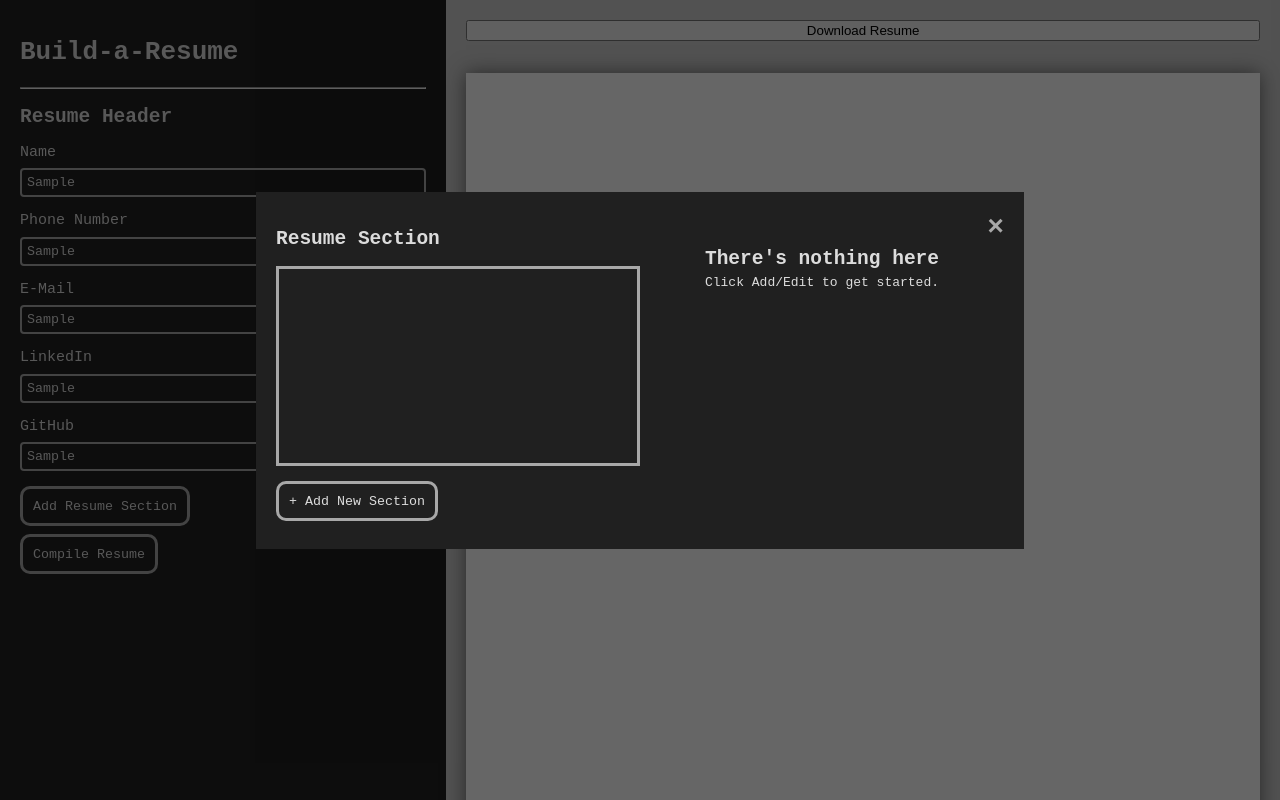
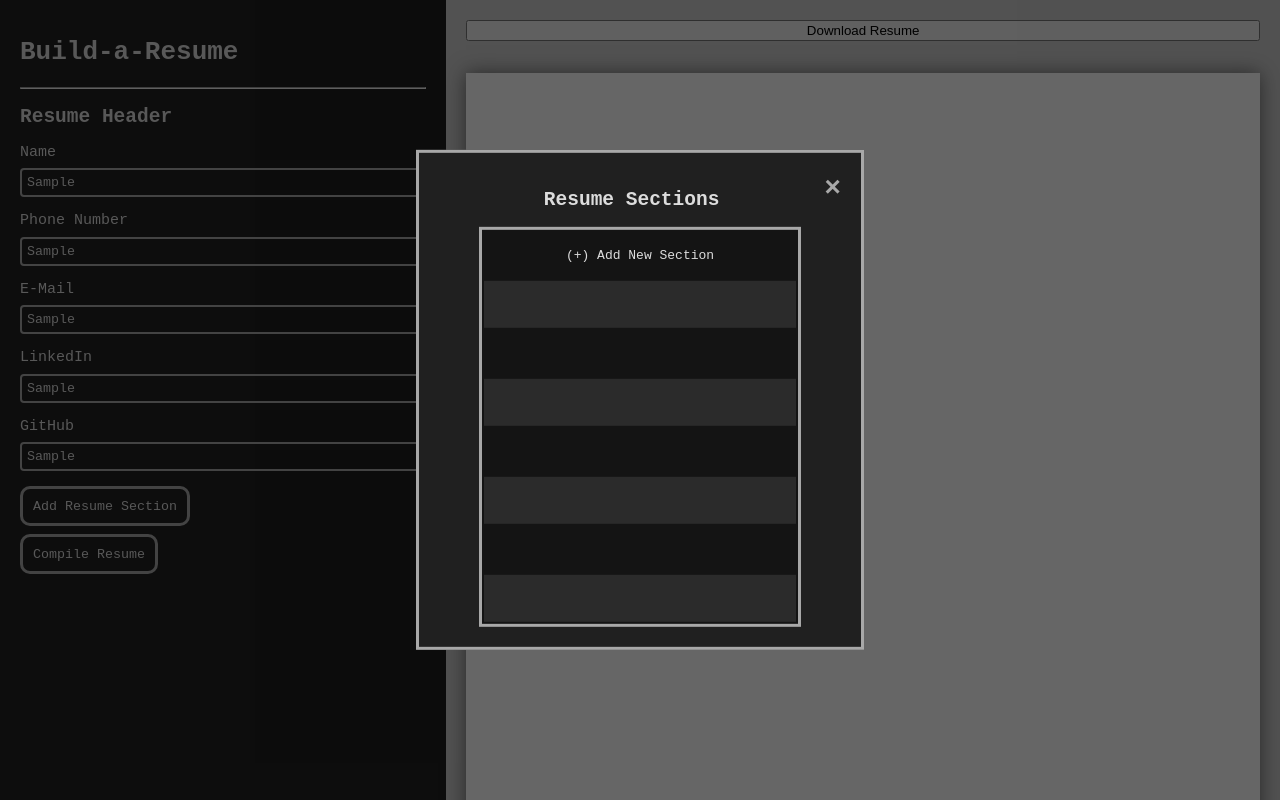
Before and after one commit to stelleron/resume-builder, a React (Vite) app in the folder frontend/: page / in a window 1280 px wide. Both pictures are taken after typing "Sample", "Sample", "Sample", "Sample", "Sample" into the empty fields and a click on the button "Add Resume Section". Shown: the top 800 px of the page. Built offline with nearby package versions, Linux system fonts and the light colour scheme.

Commit message:
Created basic table outline

```diff
--- a/frontend/src/App.css
+++ b/frontend/src/App.css
@@ -168,13 +168,6 @@ hr {
   cursor: pointer;
 }
 
-table {
-  width: 100%;
-  height: 200px;
-  border: 3px solid #a8a8a8;
-  margin-bottom: 15px;
-}
-
 /* The Modal (background) */
 .modal {
   position: fixed; /* Stay in place */
@@ -183,7 +176,7 @@ table {
   top: 0;
   width: 100%; /* Full width */
   height: 100%; /* Full height */
-  overflow: auto; /* Enable scroll if needed */
+  overflow: auto;  /* Enable scroll if needed */
   background-color: rgb(0,0,0); /* Fallback color */
   background-color: rgba(0,0,0,0.6); /* Black w/ opacity */
 }
@@ -191,27 +184,33 @@ table {
 /* Modal Content/Box */
 .modal-content {
   background-color: #202020;
-  margin: 15% auto; /* 15% from the top and centered */
+  position: absolute;
+  left: 50%;
+  top: 50%;
+  transform: translate(-50%, -50%);
   padding: 20px;
-  width: 60%; /* Could be more or less, depending on screen size */
+  width: 35%; /* Could be more or less, depending on screen size */
   overflow: hidden;
+  border: 3px solid #a8a8a8;
 }
 
-.modal-left-box {
-  float: left;
-  width: 50%;
-}
-
-.modal-right-box {
-  float: right;
-  width: 50%;
-  height: 100%;
-}
-
-.centering-box {
+.modal-box {
   text-align: center;
 }
 
-.left-align-box {
-  padding-left: 20px;
+table {
+  width: 80%;
+  border: 3px solid #a8a8a8;
+  background-color: rgb(20, 20, 20);
+  margin-bottom: 15px;
+  height: 400px;
+  margin: 0 auto;
 }
+
+tr, td {
+  height: 40px;
+}
+
+tr:nth-child(even) {
+  background-color: #2b2b2b;
+}
--- a/frontend/src/SectionModal.jsx
+++ b/frontend/src/SectionModal.jsx
@@ -5,6 +5,8 @@ function SectionModal(props) {
     const ADD_MODE = 1
 
     const [mode, setMode] = useState(NONE_MODE)
+    const [sectionNames, setSectionNames] = useState(["(+) Add New Section", "", "", "", "", "", "", ""])
+
 
     const changeMode = function(mode) {
         setMode(mode)
@@ -27,24 +29,20 @@ function SectionModal(props) {
         <div className='modal'>
             <div className='modal-content'>
                 <span className="close" onClick={exitFunction}>&times;</span>
-                <div className='modal-left-box'>
-                    <h2>Resume Section</h2>
+                <div className='modal-box'>
+                    <h2>Resume Sections</h2>
                     <table>
+                        {
+                            sectionNames.map((secName) => (
+                                <tr>
+                                    <td>
+                                        {secName}
+                                    </td>
+                                </tr>
+                            ))
+                        }
                     </table>
-                    <input type="button" value="+ Add New Section"
-                           onClick={() => changeMode(ADD_MODE)}></input>
                 </div>
-                { (mode === NONE_MODE) &&
-                    <div className='modal-right-box centering-box'>
-                            <h2 style={{margin: 5}}>There's nothing here</h2>
-                            <div>Click Add/Edit to get started.</div>
-                    </div>
-                }
-                { (mode === ADD_MODE) &&
-                    <div className='modal-right-box left-align-box'>
-                        <h2>Pizza</h2>
-                    </div>
-                }
             </div>
         </div>
     )
```
